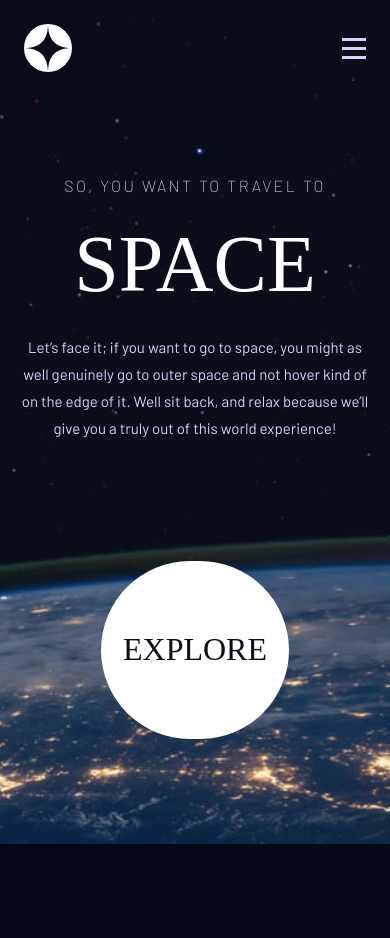
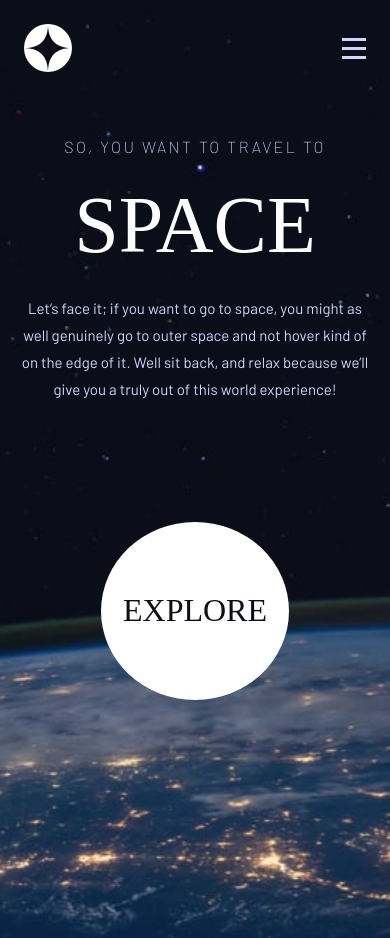
Before and after one commit to artemtyshchuk/spaceTourism-frontendmentor.io, a React (Create React App) app: page / in a window 390 px wide. Before the commit the page ends 844 px from the top, so only its background shows below. Built offline with nearby package versions, Linux system fonts and the light colour scheme; a web font is replaced by a local one.

Commit message:
Fix responsive layout issue on homepage for small screens in production

```diff
--- a/src/pages/DestinationPage/Destination.module.scss
+++ b/src/pages/DestinationPage/Destination.module.scss
@@ -121,7 +121,6 @@
   letter-spacing: 2px;
   text-transform: uppercase;
   cursor: pointer;
-  transition: 0.2s;
 
   &__active {
     border-bottom: 3px solid var(--color-white, #fff);
--- a/src/pages/HomePage/HomePage.module.scss
+++ b/src/pages/HomePage/HomePage.module.scss
@@ -66,7 +66,7 @@
   align-items: center;
   gap: var(--spacing-100, 8px);
 
-  border-radius: 999px;
+  border-radius: 50%;
   border: 88px solid rgba(255, 255, 255, 0.1);
   background: var(--color-white, #fff);
 
@@ -164,12 +164,11 @@
     background-repeat: no-repeat;
     background-size: cover;
     background-position: center;
-    height: 100vh;
-    overflow: hidden;
+    height: 100%;
   }
   .globalContainer {
     padding: 0 20px;
-    padding-top: 45%;
+    padding-top: 35%;
     row-gap: 119px;
   }
 
--- a/src/pages/TechnologyPage/TechnologyPage.module.scss
+++ b/src/pages/TechnologyPage/TechnologyPage.module.scss
@@ -44,7 +44,6 @@
   line-height: normal;
   text-transform: uppercase;
   cursor: pointer;
-  transition: 0.2s;
   &__active {
     background-color: var(--color-white, #fff);
     color: var(--color-black, #000);
```
